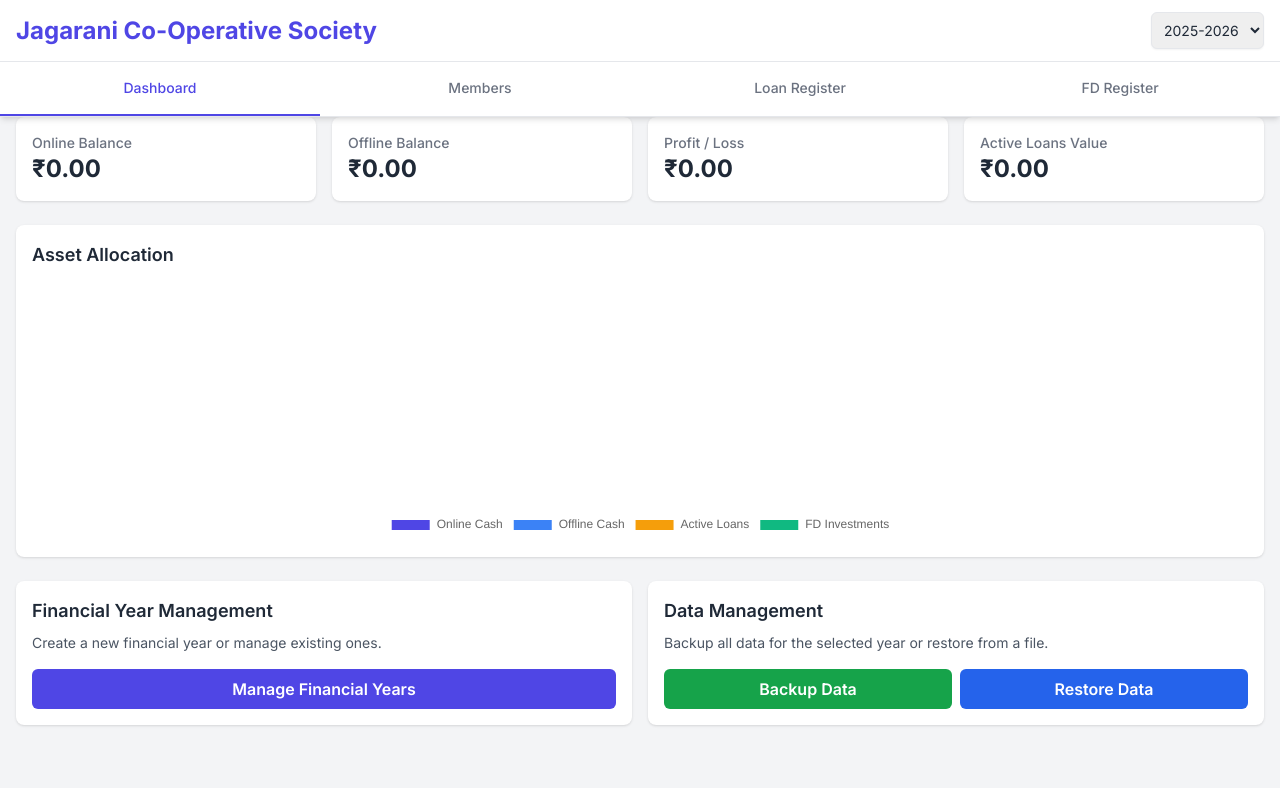
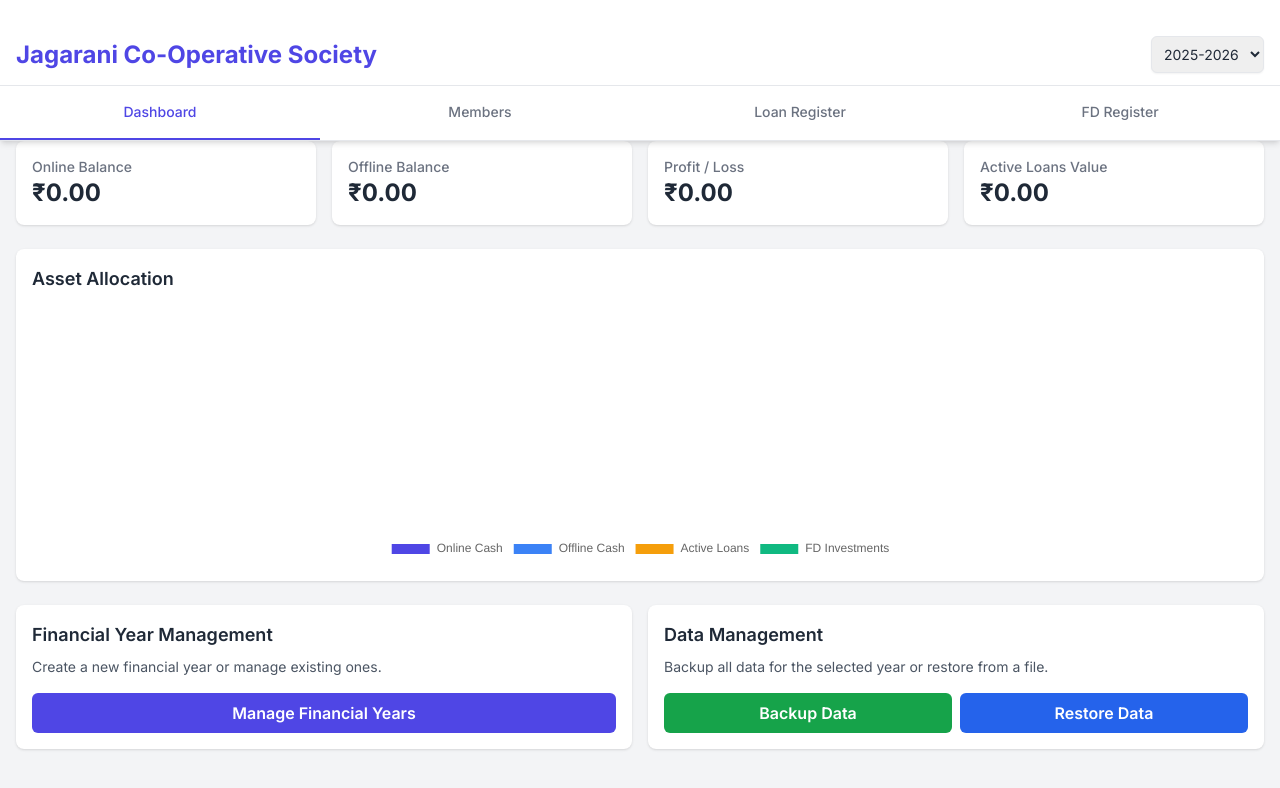
Before and after one commit to SudiptaSN/JagaraniApp, a plain HTML site: page index.html in a window 1280 px wide. Drawn offline with nearby package versions, Linux system fonts and the light colour scheme.

Commit message:
Update index.html

```diff
--- a/index.html
+++ b/index.html
@@ -21,7 +21,7 @@
     <div id="app" class="max-w-7xl mx-auto">
 
         <!-- Header -->
-        <header class="sticky-header bg-white shadow-md">
+        <header class="sticky-header bg-white shadow-md pt-6">
             <div class="px-4 py-3 border-b">
                 <div class="flex justify-between items-center">
                     <h1 class="text-xl md:text-2xl font-bold text-indigo-600">Jagarani Co-Operative Society</h1>
```
